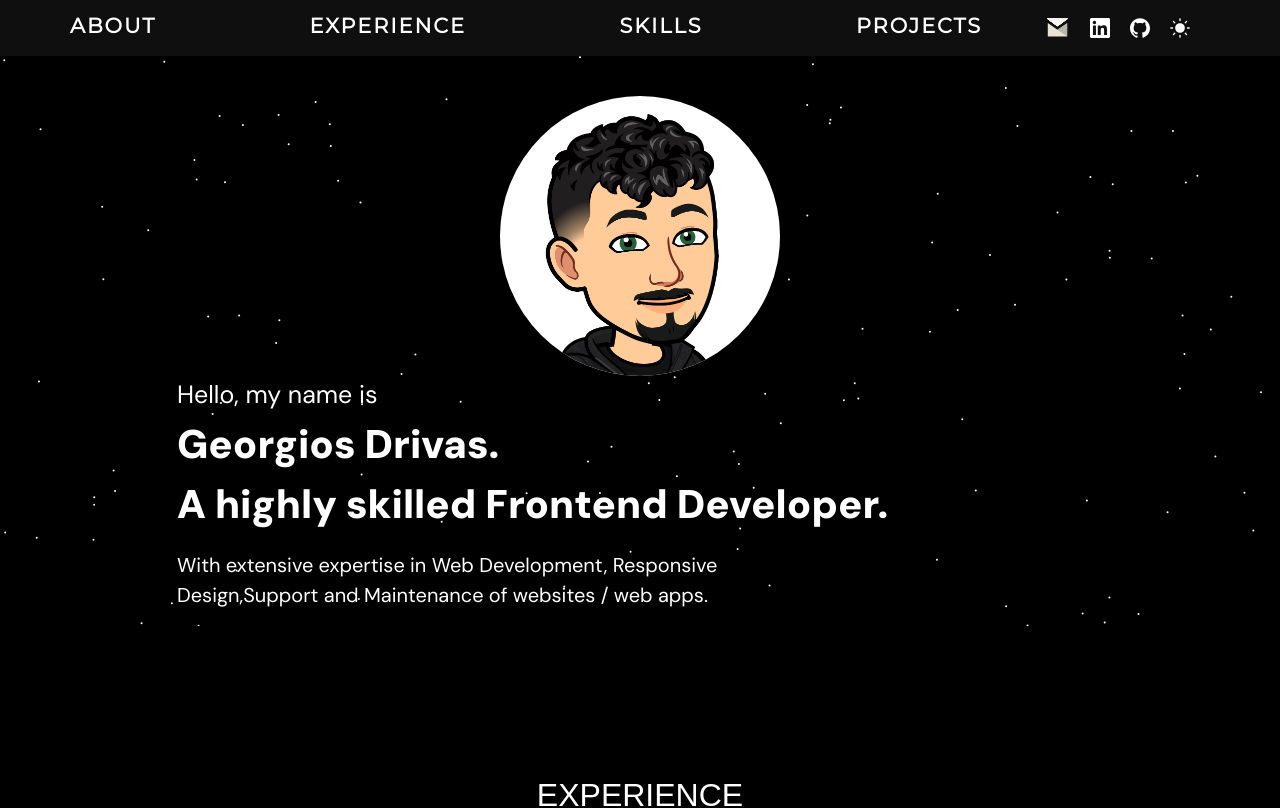
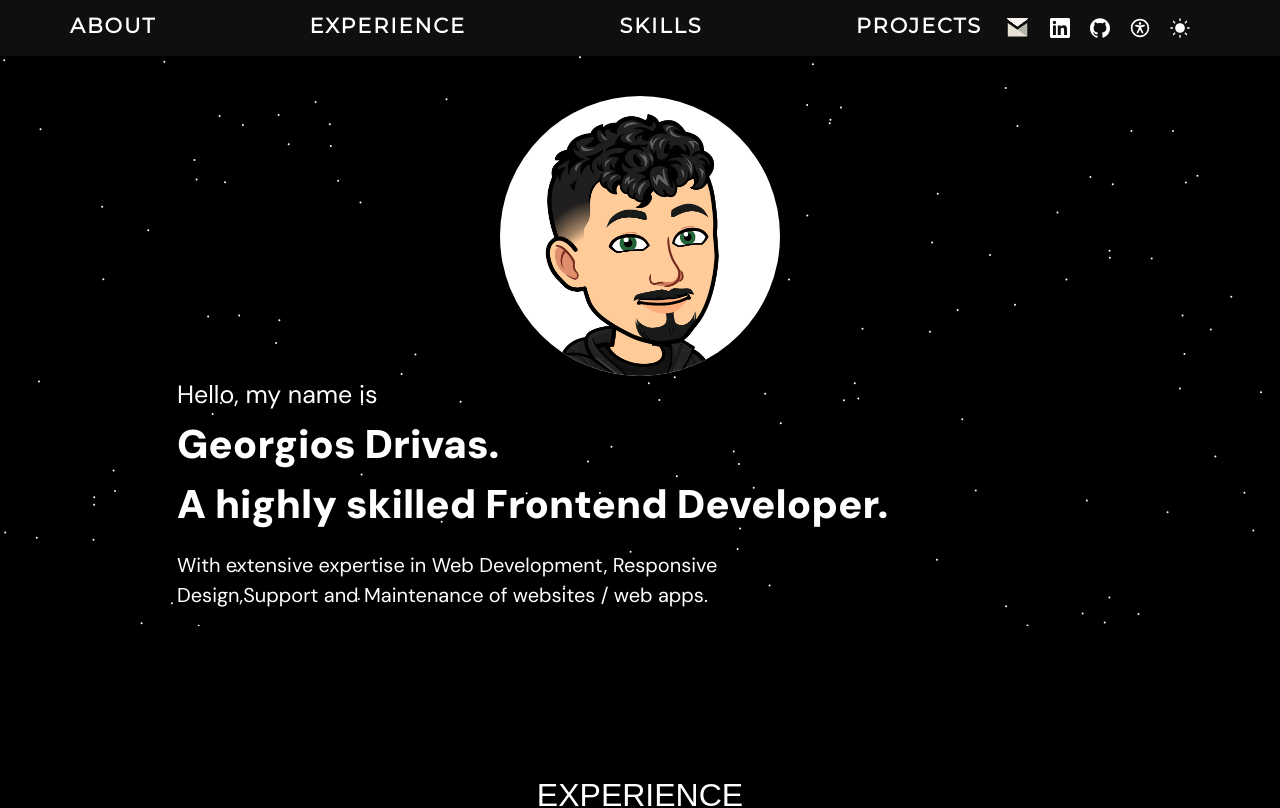
Before and after one commit to GeorgiosDrivas/portfolio, a React (Vite) app: page / in a window 1280 px wide. Shown: the top 808 px of the page. Built offline with nearby package versions, Linux system fonts and the light colour scheme.

Commit message:
Accessibility feature motion mode fixed

```diff
--- a/src/App.tsx
+++ b/src/App.tsx
@@ -14,7 +14,7 @@ function App() {
   return (
     <>
       <div id="main" className={darkMode ? "dark" : "light"}>
-        <Menu setDarkMode={setDarkMode} />
+        <Menu setDarkMode={setDarkMode} setMotion={setMotion} motion={motion} />
         <About darkMode={darkMode} particles={motion} />
         <Experience motion={motion} />
         <Skills />
--- a/src/menu.tsx
+++ b/src/menu.tsx
@@ -1,25 +1,33 @@
 import { useState } from "react";
 
-export default function Menu({ setDarkMode }: { setDarkMode: any }) {
+export default function Menu({
+  setDarkMode,
+  setMotion,
+  motion,
+}: {
+  setDarkMode: any;
+  setMotion: any;
+  motion: any;
+}) {
   const [active, setActive] = useState(false);
-  // const [accessibilityMenu, setAccessibilityMenu] = useState(false);
+  const [accessibilityMenu, setAccessibilityMenu] = useState(false);
 
   const handleModeState = () => {
     setActive((prv) => !prv);
     setDarkMode((prv: boolean) => !prv);
   };
 
-  // const toggleAccessibilityMenu = () => {
-  //   setAccessibilityMenu((prv: boolean) => !prv);
-  // };
+  const toggleAccessibilityMenu = () => {
+    setAccessibilityMenu((prv: boolean) => !prv);
+  };
 
-  // const setMotionState = (ts: any) => {
-  //   if (ts.checked) {
-  //     setMotion(false);
-  //   } else {
-  //     setMotion(true);
-  //   }
-  // };
+  const setMotionState = (ts: any) => {
+    if (ts.checked) {
+      setMotion(false);
+    } else {
+      setMotion(true);
+    }
+  };
 
   return (
     <>
@@ -227,7 +235,7 @@ export default function Menu({ setDarkMode }: { setDarkMode: any }) {
                       <path d="M12 .297c-6.63 0-12 5.373-12 12 0 5.303 3.438 9.8 8.205 11.385.6.113.82-.258.82-.577 0-.285-.01-1.04-.015-2.04-3.338.724-4.042-1.61-4.042-1.61C4.422 18.07 3.633 17.7 3.633 17.7c-1.087-.744.084-.729.084-.729 1.205.084 1.838 1.236 1.838 1.236 1.07 1.835 2.809 1.305 3.495.998.108-.776.417-1.305.76-1.605-2.665-.3-5.466-1.332-5.466-5.93 0-1.31.465-2.38 1.235-3.22-.135-.303-.54-1.523.105-3.176 0 0 1.005-.322 3.3 1.23.96-.267 1.98-.399 3-.405 1.02.006 2.04.138 3 .405 2.28-1.552 3.285-1.23 3.285-1.23.645 1.653.24 2.873.12 3.176.765.84 1.23 1.91 1.23 3.22 0 4.61-2.805 5.625-5.475 5.92.42.36.81 1.096.81 2.22 0 1.606-.015 2.896-.015 3.286 0 .315.21.69.825.57C20.565 22.092 24 17.592 24 12.297c0-6.627-5.373-12-12-12"></path>
                     </svg>
                   </a>
-                  {/* <div className="position-relative accessibility-wrap">
+                  <div className="position-relative accessibility-wrap">
                     <a onClick={() => toggleAccessibilityMenu()}>
                       <svg
                         xmlns="http://www.w3.org/2000/svg"
@@ -259,12 +267,13 @@ export default function Menu({ setDarkMode }: { setDarkMode: any }) {
                           <input
                             type="checkbox"
                             id="motion"
-                            onClick={(e) => setMotionState(e.target)}
+                            checked={motion ? false : true}
+                            onChange={(e) => setMotionState(e.target)}
                           />
                         </div>
                       </div>
                     )}
-                  </div> */}
+                  </div>
                   <div id="mode-wrap">
                     <div id="dot" onClick={() => handleModeState()}>
                       {!active ? (
```
